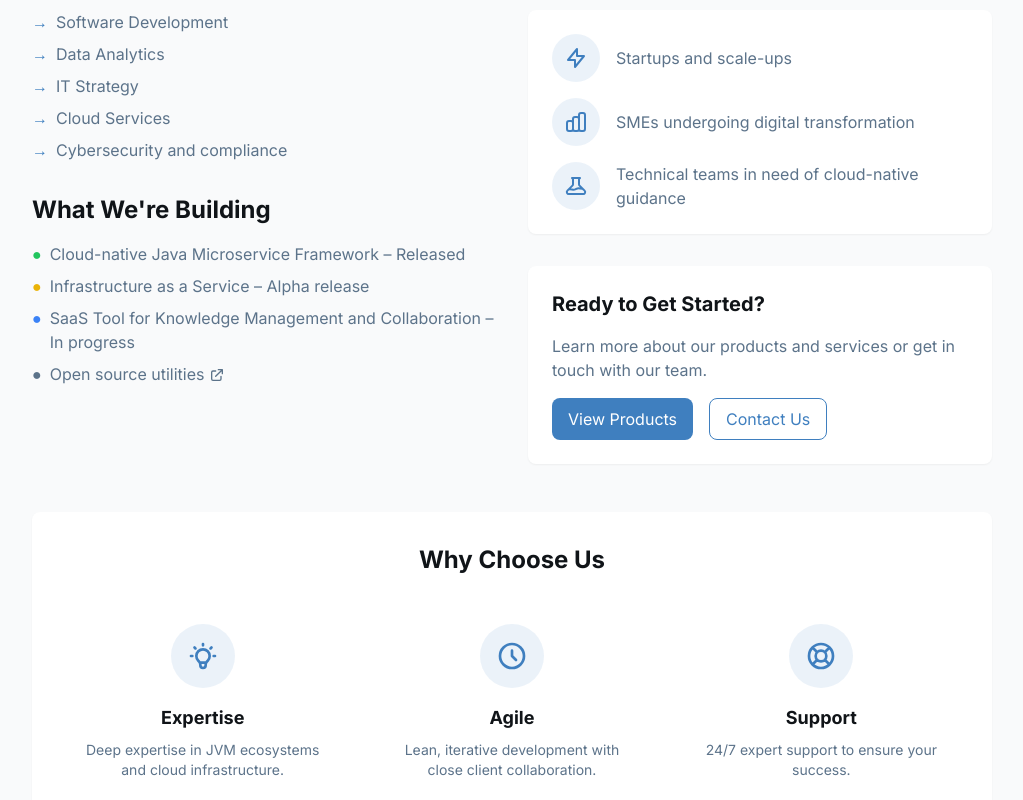
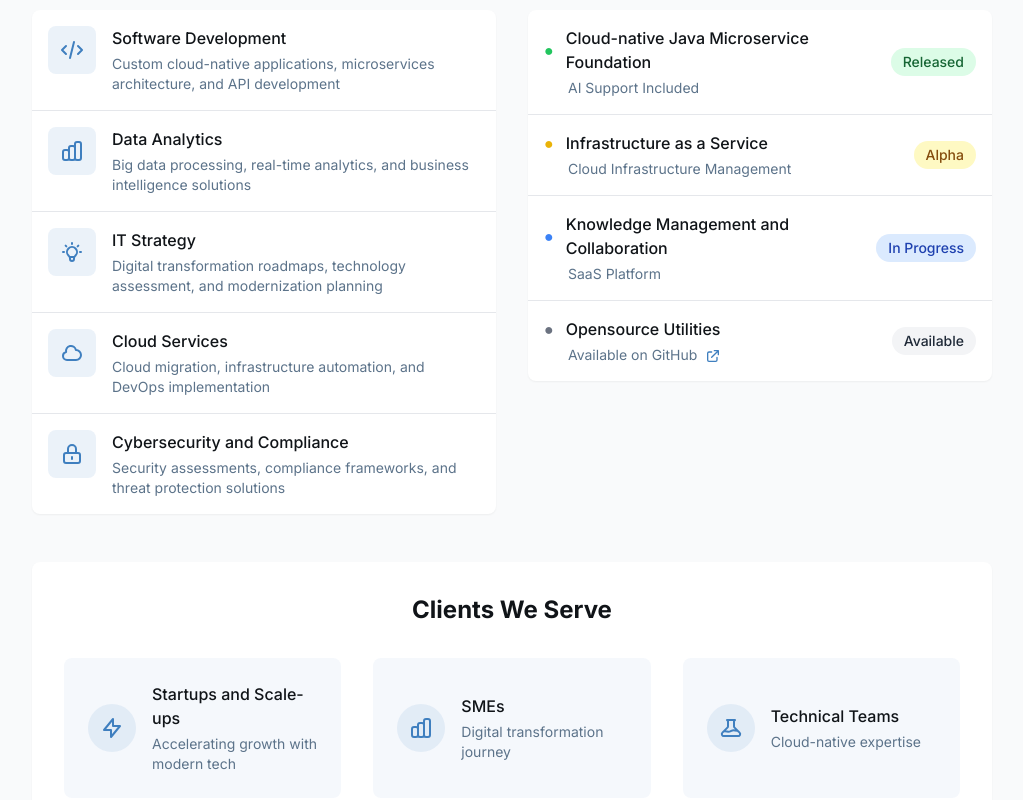
Before and after one commit to memoria-io/memoria-io.github.io, a Vue app: page / in a window 1280 px wide. Shown: the part 820-1620 px from the top of the page, without its empty margins (128-1151 px from the left). Built offline with nearby package versions, Linux system fonts and the light colour scheme.

Commit message:
home page updated

```diff
--- a/public/config.json
+++ b/public/config.json
@@ -1,8 +1,8 @@
 {
   "products": [
     {
-      "filePath": "products/first-product.md",
-      "title": "First Product",
+      "filePath": "products/helium.md",
+      "title": "Project Helium",
       "lastUpdated": "2025-01-01"
     },
     {
--- a/src/pages/Home.vue
+++ b/src/pages/Home.vue
@@ -11,7 +11,8 @@
       <div class="mb-12 text-center">
         <h1 class="text-[#101418] text-4xl font-bold mb-4">Cloud-Native by Design</h1>
         <p class="text-[#5c738a] text-lg max-w-2xl mx-auto">
-          Helping you deliver better software—faster—through smart design, secure and scalable architecture, and deep observability.
+          Helping you deliver better software—faster—through smart design, secure and scalable architecture, and deep
+          observability.
         </p>
       </div>
 
@@ -21,116 +22,210 @@
         <div class="space-y-8">
           <section>
             <h2 class="text-[#101418] text-2xl font-bold mb-4">Our Core Consulting Services</h2>
-            <ul class="space-y-2 text-[#5c738a]">
-              <li class="flex items-start">
-                <span class="text-[#3f7fbf] mr-2">→</span>
-                <span>Software Development</span>
-              </li>
-              <li class="flex items-start">
-                <span class="text-[#3f7fbf] mr-2">→</span>
-                <span>Data Analytics</span>
-              </li>
-              <li class="flex items-start">
-                <span class="text-[#3f7fbf] mr-2">→</span>
-                <span>IT Strategy</span>
-              </li>
-              <li class="flex items-start">
-                <span class="text-[#3f7fbf] mr-2">→</span>
-                <span>Cloud Services</span>
-              </li>
-              <li class="flex items-start">
-                <span class="text-[#3f7fbf] mr-2">→</span>
-                <span>Cybersecurity and compliance</span>
-              </li>
-            </ul>
+            <div class="bg-white rounded-lg shadow-sm overflow-hidden">
+              <div class="divide-y divide-gray-200">
+                <div class="p-4 hover:bg-gray-50 transition-colors">
+                  <div class="flex items-start">
+                    <div class="bg-[#3f7fbf] bg-opacity-10 p-3 rounded-lg mr-4">
+                      <svg class="w-6 h-6 text-[#3f7fbf]" fill="none" stroke="currentColor" viewBox="0 0 24 24">
+                        <path stroke-linecap="round" stroke-linejoin="round" stroke-width="2"
+                          d="M10 20l4-16m4 4l4 4-4 4M6 16l-4-4 4-4" />
+                      </svg>
+                    </div>
+                    <div class="flex-1">
+                      <h3 class="text-[#101418] font-medium mb-1">Software Development</h3>
+                      <p class="text-sm text-[#5c738a]">Custom cloud-native applications, microservices architecture,
+                        and API development</p>
+                    </div>
+                  </div>
+                </div>
+
+                <div class="p-4 hover:bg-gray-50 transition-colors">
+                  <div class="flex items-start">
+                    <div class="bg-[#3f7fbf] bg-opacity-10 p-3 rounded-lg mr-4">
+                      <svg class="w-6 h-6 text-[#3f7fbf]" fill="none" stroke="currentColor" viewBox="0 0 24 24">
+                        <path stroke-linecap="round" stroke-linejoin="round" stroke-width="2"
+                          d="M9 19v-6a2 2 0 00-2-2H5a2 2 0 00-2 2v6a2 2 0 002 2h2a2 2 0 002-2zm0 0V9a2 2 0 012-2h2a2 2 0 012 2v10m-6 0a2 2 0 002 2h2a2 2 0 002-2m0 0V5a2 2 0 012-2h2a2 2 0 012 2v14a2 2 0 01-2 2h-2a2 2 0 01-2-2z" />
+                      </svg>
+                    </div>
+                    <div class="flex-1">
+                      <h3 class="text-[#101418] font-medium mb-1">Data Analytics</h3>
+                      <p class="text-sm text-[#5c738a]">Big data processing, real-time analytics, and business
+                        intelligence solutions</p>
+                    </div>
+                  </div>
+                </div>
+
+                <div class="p-4 hover:bg-gray-50 transition-colors">
+                  <div class="flex items-start">
+                    <div class="bg-[#3f7fbf] bg-opacity-10 p-3 rounded-lg mr-4">
+                      <svg class="w-6 h-6 text-[#3f7fbf]" fill="none" stroke="currentColor" viewBox="0 0 24 24">
+                        <path stroke-linecap="round" stroke-linejoin="round" stroke-width="2"
+                          d="M9.663 17h4.673M12 3v1m6.364 1.636l-.707.707M21 12h-1M4 12H3m3.343-5.657l-.707-.707m2.828 9.9a5 5 0 117.072 0l-.548.547A3.374 3.374 0 0014 18.469V19a2 2 0 11-4 0v-.531c0-.895-.356-1.754-.988-2.386l-.548-.547z" />
+                      </svg>
+                    </div>
+                    <div class="flex-1">
+                      <h3 class="text-[#101418] font-medium mb-1">IT Strategy</h3>
+                      <p class="text-sm text-[#5c738a]">Digital transformation roadmaps, technology assessment, and
+                        modernization planning</p>
+                    </div>
+                  </div>
+                </div>
+
+                <div class="p-4 hover:bg-gray-50 transition-colors">
+                  <div class="flex items-start">
+                    <div class="bg-[#3f7fbf] bg-opacity-10 p-3 rounded-lg mr-4">
+                      <svg class="w-6 h-6 text-[#3f7fbf]" fill="none" stroke="currentColor" viewBox="0 0 24 24">
+                        <path stroke-linecap="round" stroke-linejoin="round" stroke-width="2"
+                          d="M3 15a4 4 0 004 4h9a5 5 0 10-.1-9.999 5.002 5.002 0 10-9.78 2.096A4.001 4.001 0 003 15z" />
+                      </svg>
+                    </div>
+                    <div class="flex-1">
+                      <h3 class="text-[#101418] font-medium mb-1">Cloud Services</h3>
+                      <p class="text-sm text-[#5c738a]">Cloud migration, infrastructure automation, and DevOps
+                        implementation</p>
+                    </div>
+                  </div>
+                </div>
+
+                <div class="p-4 hover:bg-gray-50 transition-colors">
+                  <div class="flex items-start">
+                    <div class="bg-[#3f7fbf] bg-opacity-10 p-3 rounded-lg mr-4">
+                      <svg class="w-6 h-6 text-[#3f7fbf]" fill="none" stroke="currentColor" viewBox="0 0 24 24">
+                        <path stroke-linecap="round" stroke-linejoin="round" stroke-width="2"
+                          d="M12 15v2m-6 4h12a2 2 0 002-2v-6a2 2 0 00-2-2H6a2 2 0 00-2 2v6a2 2 0 002 2zm10-10V7a4 4 0 00-8 0v4h8z" />
+                      </svg>
+                    </div>
+                    <div class="flex-1">
+                      <h3 class="text-[#101418] font-medium mb-1">Cybersecurity and Compliance</h3>
+                      <p class="text-sm text-[#5c738a]">Security assessments, compliance frameworks, and threat
+                        protection solutions</p>
+                    </div>
+                  </div>
+                </div>
+              </div>
+            </div>
           </section>
 
-          <section>
-            <h2 class="text-[#101418] text-2xl font-bold mb-4">What We're Building</h2>
-            <ul class="space-y-2 text-[#5c738a]">
-              <li class="flex items-start">
-                <span class="text-green-500 mr-2">●</span>
-                <span>Cloud-native Java Microservice Framework – Released</span>
-              </li>
-              <li class="flex items-start">
-                <span class="text-yellow-500 mr-2">●</span>
-                <span>Infrastructure as a Service – Alpha release</span>
-              </li>
-              <li class="flex items-start">
-                <span class="text-blue-500 mr-2">●</span>
-                <span>SaaS Tool for Knowledge Management and Collaboration – In progress</span>
-              </li>
-              <li class="flex items-start">
-                <span class="text-brown-500 mr-2">●</span>
-                <span>Open source utilities <a href="https://github.com/memoria-io" target="_blank"
-                    rel="noopener noreferrer"> <svg class="w-4 h-4 inline-block" fill="none" stroke="currentColor"
-                      viewBox="0 0 24 24">
-                      <path stroke-linecap="round" stroke-linejoin="round" stroke-width="2"
-                        d="M10 6H6a2 2 0 00-2 2v10a2 2 0 002 2h10a2 2 0 002-2v-4M14 4h6m0 0v6m0-6L10 14" />
-                    </svg>
-                  </a>
-                </span>
-              </li>
-            </ul>
-          </section>
+
         </div>
 
         <!-- Right Column -->
         <div class="space-y-8">
           <section>
-            <h2 class="text-[#101418] text-2xl font-bold mb-4">Clients We Serve</h2>
-            <div class="bg-white rounded-lg p-6 shadow-sm space-y-4">
-              <div class="flex items-center">
+            <h2 class="text-[#101418] text-2xl font-bold mb-4">What We're Building</h2>
+            <div class="bg-white rounded-lg shadow-sm overflow-hidden">
+              <div class="divide-y divide-gray-200">
+                <div class="flex items-center p-4 hover:bg-gray-50 transition-colors">
+                  <div class="flex-1">
+                    <div class="flex items-center gap-3">
+                      <span class="text-green-500 flex-shrink-0">●</span>
+                      <span class="text-[#101418] font-medium">Cloud-native Java Microservice Foundation</span>
+                    </div>
+                    <div class="ml-6 mt-1 text-sm text-[#5c738a]">AI Support Included</div>
+                  </div>
+                  <div class="bg-green-100 text-green-800 text-sm font-medium px-3 py-1 rounded-full">
+                    Released
+                  </div>
+                </div>
+
+                <div class="flex items-center p-4 hover:bg-gray-50 transition-colors">
+                  <div class="flex-1">
+                    <div class="flex items-center gap-3">
+                      <span class="text-yellow-500 flex-shrink-0">●</span>
+                      <span class="text-[#101418] font-medium">Infrastructure as a Service</span>
+                    </div>
+                    <div class="ml-6 mt-1 text-sm text-[#5c738a]">Cloud Infrastructure Management</div>
+                  </div>
+                  <div class="bg-yellow-100 text-yellow-800 text-sm font-medium px-3 py-1 rounded-full">
+                    Alpha
+                  </div>
+                </div>
+
+                <div class="flex items-center p-4 hover:bg-gray-50 transition-colors">
+                  <div class="flex-1">
+                    <div class="flex items-center gap-3">
+                      <span class="text-blue-500 flex-shrink-0">●</span>
+                      <span class="text-[#101418] font-medium">Knowledge Management and Collaboration</span>
+                    </div>
+                    <div class="ml-6 mt-1 text-sm text-[#5c738a]">SaaS Platform</div>
+                  </div>
+                  <div class="bg-blue-100 text-blue-800 text-sm font-medium px-3 py-1 rounded-full">
+                    In Progress
+                  </div>
+                </div>
+
+                <div class="flex items-center p-4 hover:bg-gray-50 transition-colors">
+                  <div class="flex-1">
+                    <div class="flex items-center gap-3">
+                      <span class="text-gray-500 flex-shrink-0">●</span>
+                      <span class="text-[#101418] font-medium">Opensource Utilities</span>
+                    </div>
+                    <div class="ml-6 mt-1 text-sm text-[#5c738a] flex items-center">
+                      Available on GitHub
+                      <a href="https://github.com/memoria-io" target="_blank" rel="noopener noreferrer"
+                        class="ml-2 text-[#3f7fbf] hover:text-[#2d5d8f]">
+                        <svg class="w-4 h-4 inline-block" fill="none" stroke="currentColor" viewBox="0 0 24 24">
+                          <path stroke-linecap="round" stroke-linejoin="round" stroke-width="2"
+                            d="M10 6H6a2 2 0 00-2 2v10a2 2 0 002 2h10a2 2 0 002-2v-4M14 4h6m0 0v6m0-6L10 14" />
+                        </svg>
+                      </a>
+                    </div>
+                  </div>
+                  <div class="bg-gray-100 text-gray-800 text-sm font-medium px-3 py-1 rounded-full">
+                    Available
+                  </div>
+                </div>
+              </div>
+            </div>
+          </section>
+        </div>
+      </div>
+
+      <!-- Clients Section -->
+      <section class="mb-12 bg-white rounded-lg p-8 shadow-sm">
+        <h2 class="text-[#101418] text-2xl font-bold mb-8 text-center">Clients We Serve</h2>
+        <div class="grid grid-cols-1 md:grid-cols-3 gap-8">
+          <div class="flex items-center p-6 rounded-lg bg-[#3f7fbf] bg-opacity-5 hover:bg-opacity-10 transition-colors">
             <div class="bg-[#3f7fbf] bg-opacity-10 p-3 rounded-full mr-4">
               <svg class="w-6 h-6 text-[#3f7fbf]" fill="none" stroke="currentColor" viewBox="0 0 24 24">
-                    <path stroke-linecap="round" stroke-linejoin="round" stroke-width="2"
-                      d="M13 10V3L4 14h7v7l9-11h-7z" />
+                <path stroke-linecap="round" stroke-linejoin="round" stroke-width="2" d="M13 10V3L4 14h7v7l9-11h-7z" />
               </svg>
             </div>
-                <span class="text-[#5c738a]">Startups and scale-ups</span>
+            <div>
+              <h3 class="text-[#101418] font-medium">Startups and Scale-ups</h3>
+              <p class="text-sm text-[#5c738a] mt-1">Accelerating growth with modern tech</p>
             </div>
-              <div class="flex items-center">
+          </div>
+
+          <div class="flex items-center p-6 rounded-lg bg-[#3f7fbf] bg-opacity-5 hover:bg-opacity-10 transition-colors">
             <div class="bg-[#3f7fbf] bg-opacity-10 p-3 rounded-full mr-4">
               <svg class="w-6 h-6 text-[#3f7fbf]" fill="none" stroke="currentColor" viewBox="0 0 24 24">
-                    <path stroke-linecap="round" stroke-linejoin="round" stroke-width="2"
-                      d="M9 19v-6a2 2 0 00-2-2H5a2 2 0 00-2 2v6a2 2 0 002 2h2a2 2 0 002-2zm0 0V9a2 2 0 012-2h2a2 2 0 012 2v10m-6 0a2 2 0 002 2h2a2 2 0 002-2m0 0V5a2 2 0 012-2h2a2 2 0 012 2v14a2 2 0 01-2 2h-2a2 2 0 01-2-2z" />
+                <path stroke-linecap="round" stroke-linejoin="round" stroke-width="2" d="M9 19v-6a2 2 0 00-2-2H5a2 2 0 00-2 2v6a2 2 0 002 2h2a2 2 0 002-2zm0 0V9a2 2 0 012-2h2a2 2 0 012 2v10m-6 0a2 2 0 002 2h2a2 2 0 002-2m0 0V5a2 2 0 012-2h2a2 2 0 012 2v14a2 2 0 01-2 2h-2a2 2 0 01-2-2z" />
               </svg>
             </div>
-                <span class="text-[#5c738a]">SMEs undergoing digital transformation</span>
+            <div>
+              <h3 class="text-[#101418] font-medium">SMEs</h3>
+              <p class="text-sm text-[#5c738a] mt-1">Digital transformation journey</p>
             </div>
-              <div class="flex items-center">
+          </div>
+
+          <div class="flex items-center p-6 rounded-lg bg-[#3f7fbf] bg-opacity-5 hover:bg-opacity-10 transition-colors">
             <div class="bg-[#3f7fbf] bg-opacity-10 p-3 rounded-full mr-4">
               <svg class="w-6 h-6 text-[#3f7fbf]" fill="none" stroke="currentColor" viewBox="0 0 24 24">
-                    <path stroke-linecap="round" stroke-linejoin="round" stroke-width="2"
-                      d="M19.428 15.428a2 2 0 00-1.022-.547l-2.387-.477a6 6 0 00-3.86.517l-.318.158a6 6 0 01-3.86.517L6.05 15.21a2 2 0 00-1.806.547M8 4h8l-1 1v5.172a2 2 0 00.586 1.414l5 5c1.26 1.26.367 3.414-1.415 3.414H4.828c-1.782 0-2.674-2.154-1.414-3.414l5-5A2 2 0 009 10.172V5L8 4z" />
+                <path stroke-linecap="round" stroke-linejoin="round" stroke-width="2" d="M19.428 15.428a2 2 0 00-1.022-.547l-2.387-.477a6 6 0 00-3.86.517l-.318.158a6 6 0 01-3.86.517L6.05 15.21a2 2 0 00-1.806.547M8 4h8l-1 1v5.172a2 2 0 00.586 1.414l5 5c1.26 1.26.367 3.414-1.415 3.414H4.828c-1.782 0-2.674-2.154-1.414-3.414l5-5A2 2 0 009 10.172V5L8 4z" />
               </svg>
             </div>
-                <span class="text-[#5c738a]">Technical teams in need of cloud-native guidance</span>
+            <div>
+              <h3 class="text-[#101418] font-medium">Technical Teams</h3>
+              <p class="text-sm text-[#5c738a] mt-1">Cloud-native expertise</p>
+            </div>
           </div>
         </div>
       </section>
 
-          <div class="bg-white rounded-lg p-6 shadow-sm">
-            <h2 class="text-[#101418] text-xl font-bold mb-4">Ready to Get Started?</h2>
-            <p class="text-[#5c738a] mb-4">
-              Learn more about our products and services or get in touch with our team.
-            </p>
-            <div class="flex gap-4">
-              <router-link to="/products"
-                class="inline-flex items-center px-4 py-2 bg-[#3f7fbf] text-white rounded-lg hover:bg-[#2d5d8f] transition-colors">
-                View Products
-              </router-link>
-              <router-link to="/contact"
-                class="inline-flex items-center px-4 py-2 border border-[#3f7fbf] text-[#3f7fbf] rounded-lg hover:bg-[#3f7fbf] hover:text-white transition-colors">
-                Contact Us
-              </router-link>
-            </div>
-          </div>
-        </div>
-      </div>
-
       <!-- Features Grid -->
-      <section class="bg-white rounded-lg p-8 shadow-sm">
+      <section class="bg-white rounded-lg p-8 shadow-sm mb-12">
         <h2 class="text-[#101418] text-2xl font-bold mb-8 text-center">Why Choose Us</h2>
         <div class="grid grid-cols-1 md:grid-cols-2 lg:grid-cols-3 gap-8">
           <div class="flex flex-col items-center text-center p-4">
@@ -200,6 +295,22 @@
           </div>
         </div>
       </section>
+
+      <!-- Get Started Section -->
+      <section class="bg-[#3f7fbf] bg-opacity-5 rounded-lg p-8 text-center">
+        <h2 class="text-[#101418] text-2xl font-bold mb-4">Ready to Get Started?</h2>
+        <p class="text-[#5c738a] text-lg mb-6 max-w-2xl mx-auto">
+          Learn more about our products and services or get in touch with our team to discuss your needs.
+        </p>
+        <div class="flex justify-center gap-4">
+          <router-link to="/products" class="inline-flex items-center px-6 py-3 bg-[#3f7fbf] text-white rounded-lg hover:bg-[#2d5d8f] transition-colors">
+            View Products
+          </router-link>
+          <router-link to="/contact" class="inline-flex items-center px-6 py-3 border-2 border-[#3f7fbf] text-[#3f7fbf] rounded-lg hover:bg-[#3f7fbf] hover:text-white transition-colors">
+            Contact Us
+          </router-link>
+        </div>
+      </section>
     </div>
   </div>
 </template>
```
Also changed, not shown: public/images/design_stamina.png (added), public/images/helidon_startup.png (added). Lines whose indentation alone changed are shown as unchanged.
